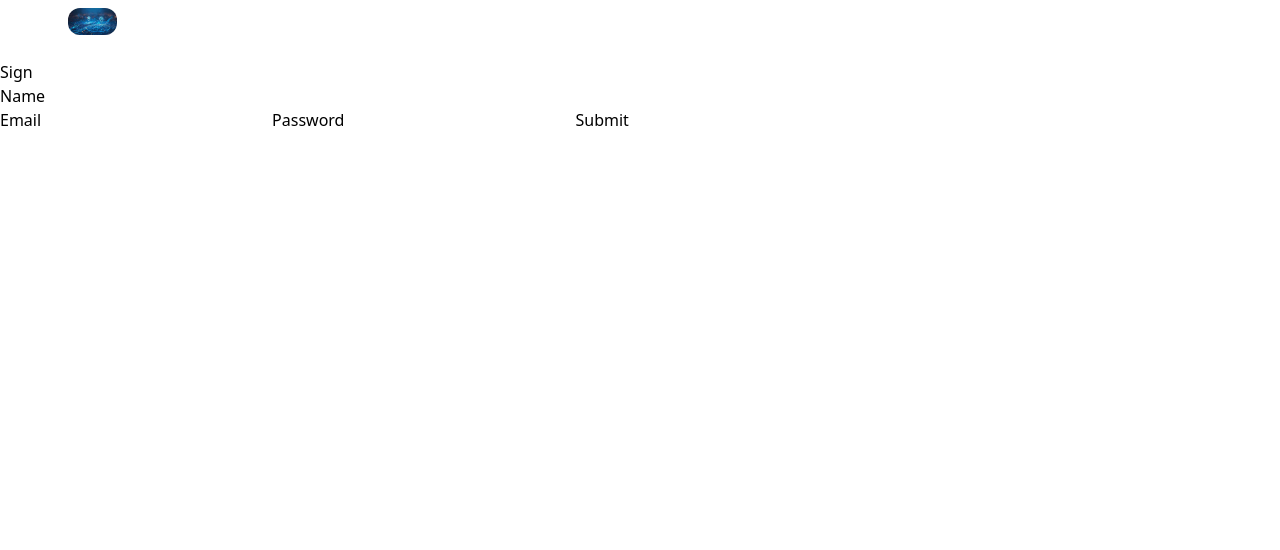
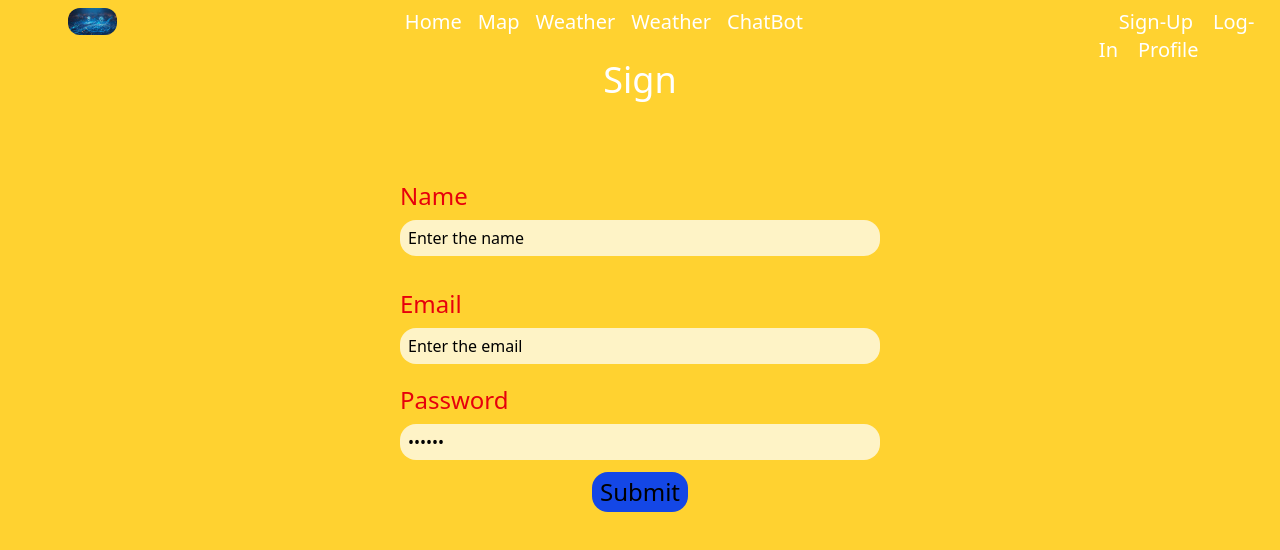
Before and after one commit to Student-Aaditya/OfflineTracker, a React (Vite) app in the folder Frontend/frontend/: page /sign in a window 1280 px wide. Shown: the top 550 px of the page. Built offline with nearby package versions, Linux system fonts and the light colour scheme.

Commit message:
Adding frontend data

```diff
--- a/Frontend/frontend/src/component/Auth/Sign.jsx
+++ b/Frontend/frontend/src/component/Auth/Sign.jsx
@@ -6,9 +6,9 @@ function Sign(){
 
   const {register,handleSubmit,formState:{errors}}=useForm({
     defaultValues:{
-      name:"",
-      email:"",
-      password:""
+      name:"Enter the name",
+      email:"Enter the email",
+      password:"Enter "
     }
   });
 
@@ -25,18 +25,20 @@ function Sign(){
     }
   }
   return (
-    <>
+
+    <div className='bg-amber-300 items-center h-screen w-full bg-[url("/images.jpeg")] bg-cover bg-center'>
     <Header/>
-    <h1>Sign</h1>
-    <form onSubmit={handleSubmit(submit)}>
-    <label htmlFor="Name">Name</label>
+    <h1 className='text-white text-4xl text-center'>Sign</h1>
+    <div className=' items-center mx-auto h-120 w-120 mt-20 rounded-2xl'>
+    <form onSubmit={handleSubmit(submit)} className='grid '>
+    <label htmlFor="Name" className='text-2xl text-red-600'>Name</label>
     <input type="text"
     {...register("name",{
       required:"Enter the Name",
-    })} /><br/>
+    })} className='bg-amber-100 h-9 rounded-2xl mt-2 pl-2' /><br/>
     {errors.name && <p>{errors.name.message}</p>}
 
-    <label htmlFor="Email">Email</label>
+    <label htmlFor="Email" className='text-2xl mt-2 text-red-600'>Email</label>
     <input type="email"
     {...register("email",{
       required:"Enter the eamil",
@@ -44,11 +46,11 @@ function Sign(){
           value:/^[a-zA-Z0-9._+]+@+[a-zA-Z]+\.co\.in$/,
           message:"Email should be in xyz@abc.co.in"
         }
-    })} />
+    })}  className='bg-amber-100 h-9 rounded-2xl mt-2 pl-2'/>
     {errors.email && <p>{errors.email.message}</p>}
 
 
-    <label htmlFor="password">Password</label>
+    <label htmlFor="password"  className='text-2xl mt-5 text-red-600'>Password</label>
     <input type="password"
     {...register("password",{
       required:"Enter the password",
@@ -58,13 +60,13 @@ function Sign(){
         "Password must have at least 1 uppercase, 1 number, 1 special character, and be 6+ characters long",
     },
       min:6
-    })} />
+    })}  className='bg-amber-100 h-9 rounded-2xl mt-2 pl-2'/>
     {errors.password && <p>{errors.password.message}</p>}
-    <button type="submit">Submit</button>
+    <button type="submit" className='text-2xl bg-blue-700 w-24 h-10 mt-3 mx-auto items-center rounded-2xl'>Submit</button>
+    </form>
+    </div>
+    </div>
 
-
-    </form>
-    </>
   )
 }
 export default Sign;
```
